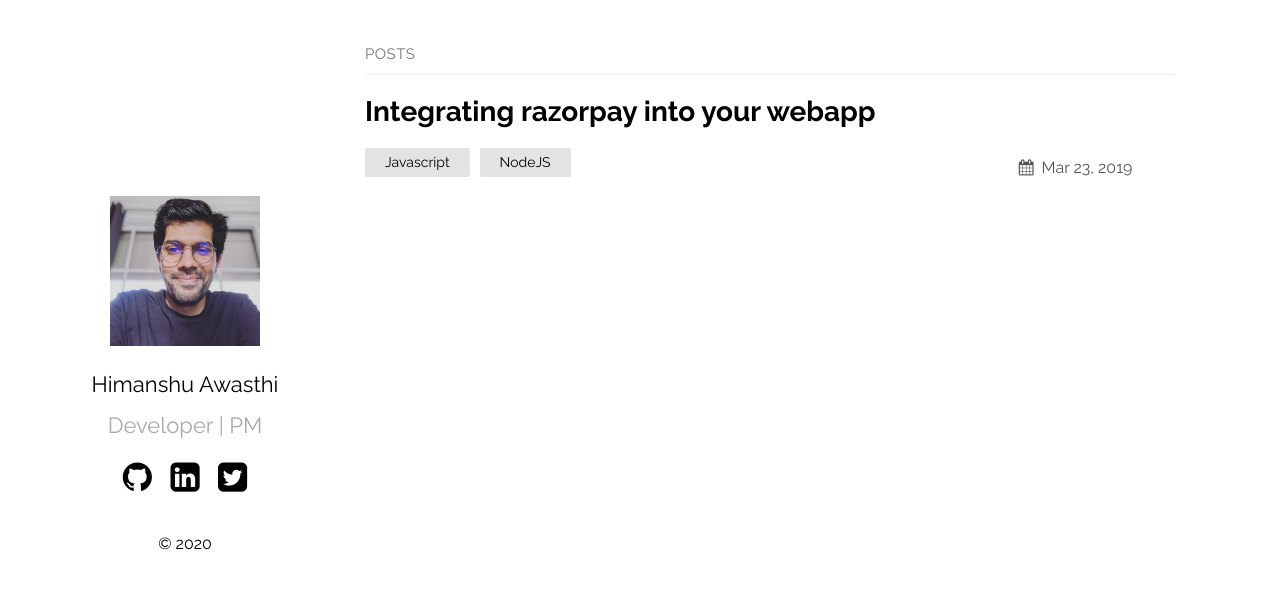
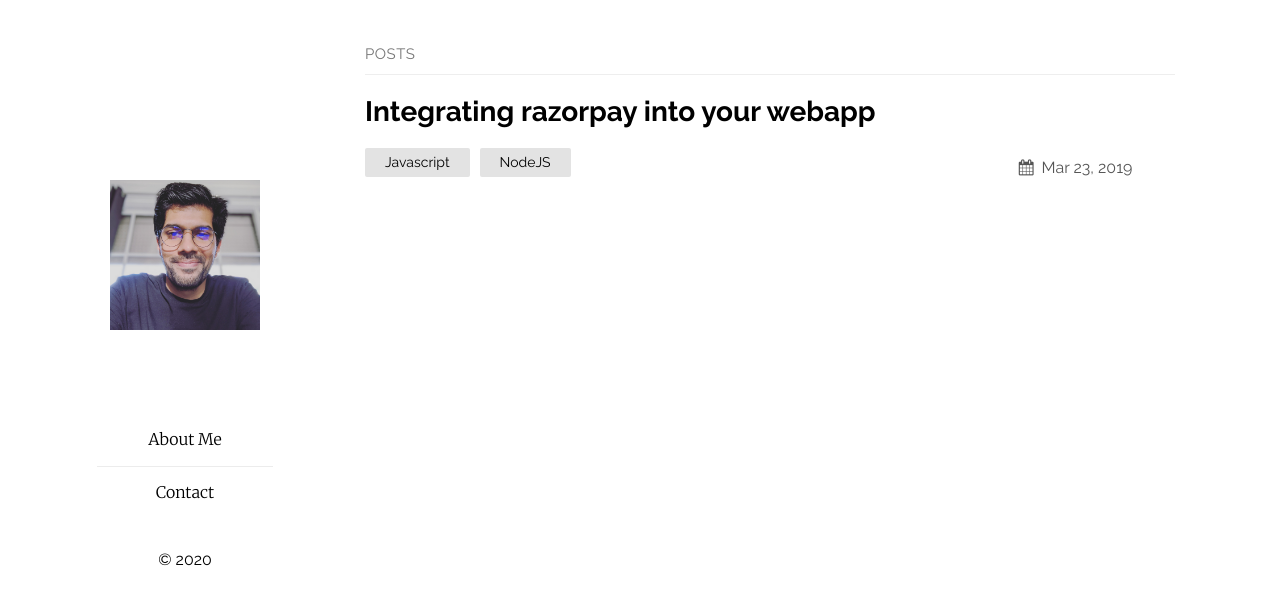
Before and after one commit to 89hardy/89hardy.github.io, a Jekyll site: the page built from index.md, in a window 1280 px wide. Shown: the top 605 px of the page. Built offline with Jekyll 4.4.1, drawn with Linux system fonts in a browser that asks for light colours.

```diff
--- a/_config.yml
+++ b/_config.yml
@@ -41,6 +41,14 @@ plainwhite:
 header_pages:
  - about.md
 
+# navigation
+plainwhite:
+  navigation:
+    - title: About Me
+      url: "/my-work"
+    - title: Contact
+      url: "/resume"
+
 # Build settings
 theme: plainwhite
 
```
